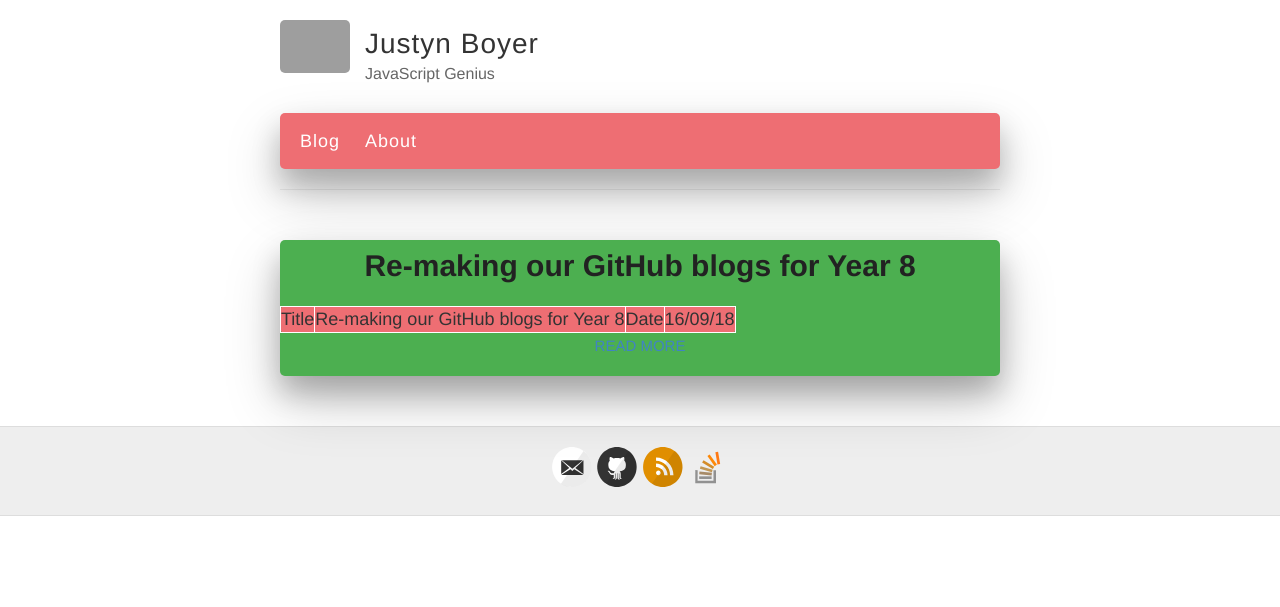
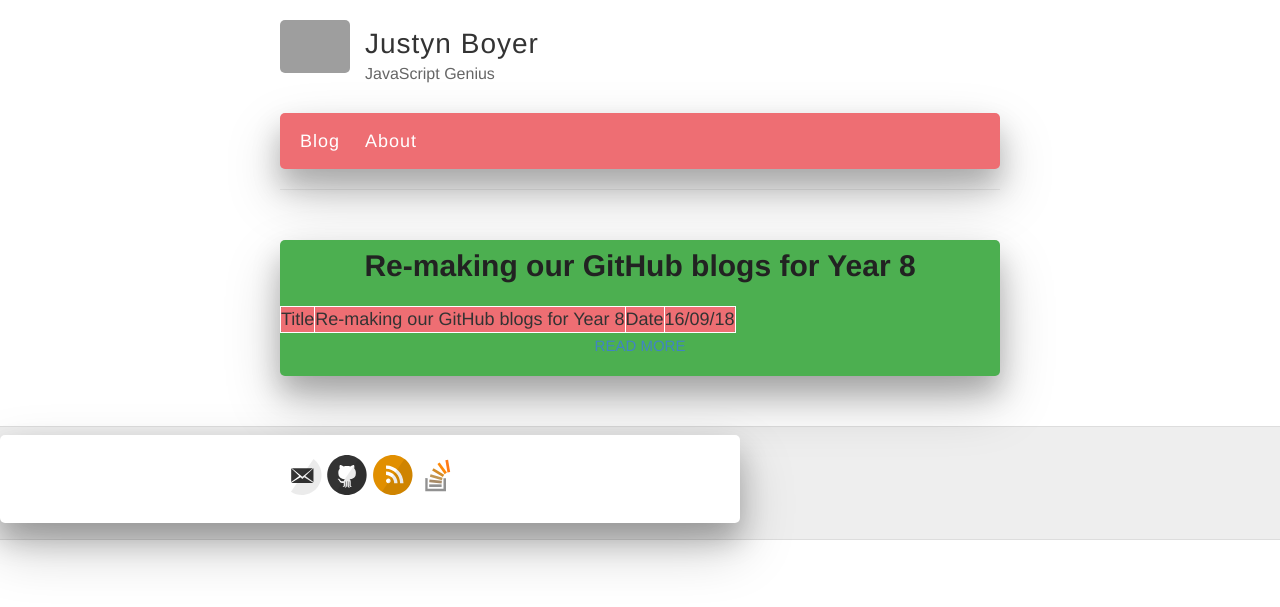
Before and after one commit to Jabster28/justynschool.github.io, a Jekyll site: the page built from index.html, in a window 1280 px wide. Shown: the top 607 px of the page. Built offline with Jekyll 4.4.1, drawn with Linux system fonts in a browser that asks for light colours; comment, search, counter and statistics services are not loaded; grey boxes are pictures that could not be loaded.

Commit message:
Update default.html

```diff
--- a/_layouts/default.html
+++ b/_layouts/default.html
@@ -44,7 +44,7 @@
     </div>
 
     <div class="wrapper-footer">
-      <div class="container">
+      <div class="container card">
         <footer class="footer">
           {% include svg-icons.html %}
         </footer>
```
